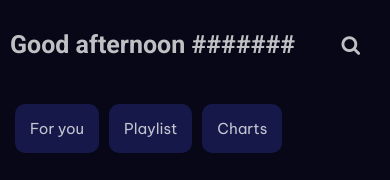
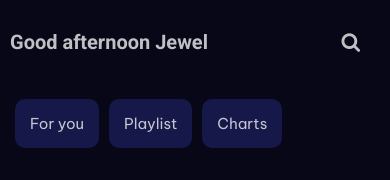
Before and after one commit to Tobennaaustin/music-app, a plain HTML site: page index.html in a window 390 px wide. Shown: the top 180 px of the page. Drawn offline with nearby package versions, Linux system fonts and the light colour scheme; a web font is replaced by a local one.

Commit message:
made some changes

```diff
--- a/script.js
+++ b/script.js
@@ -15,7 +15,7 @@ function getTimeOfDay() {
 // Display the greeting
 const greetingElement = document.getElementById('greeting');
 const greeting = getTimeOfDay();
-greetingElement.textContent = `${greeting} #######`;
+greetingElement.textContent = `${greeting} Jewel`;
 
 
 const swiper = new Swiper('.swiper', {
--- a/style.css
+++ b/style.css
@@ -122,8 +122,9 @@ body{
 
     .header h1 {
         color: var(--white);
-        font-size: 25px;
+        font-size: 20px;
         font-weight: 700;
+        margin-right: 10px;
     }
 
     .header .search i {
```
